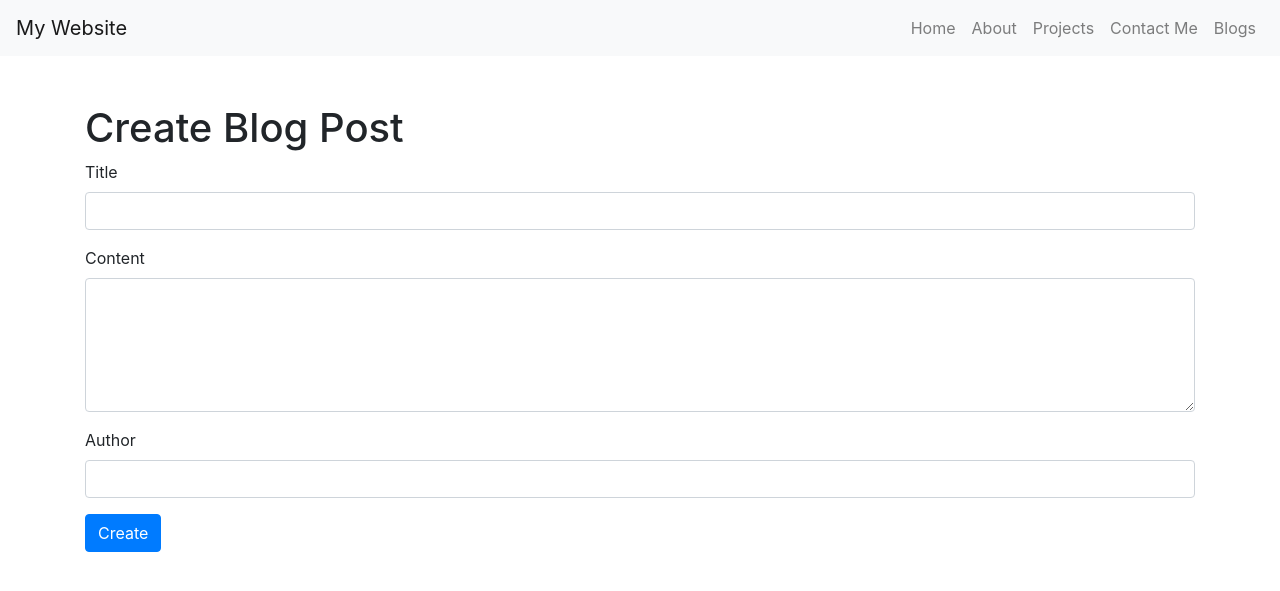
After one commit to suryansh-it/Portfolio-Website, a Flask app: page /create_blog in a window 1280 px wide. The commit adds this page. Shown: the top 591 px of the page. Run offline with Flask 3, Linux system fonts and the light colour scheme; some libraries are stand-ins or nearby versions.

Commit message:
adding create blog template and functionality

```diff
--- a/app.py
+++ b/app.py
@@ -1,4 +1,4 @@
-from flask import Flask, render_template, request, jsonify, url_for
+from flask import Flask, render_template, request, jsonify, url_for,redirect
 from models import db , Visitor , BlogData
 from flask_migrate import Migrate
 
@@ -70,6 +70,10 @@ def form():
 # Route to view a blog post
 @app.route('/view_blog', methods=['GET'])
 def blog():
+
+    if request.method == 'POST':
+        return redirect(url_for('create_blog'))
+
     posts = BlogData.query.all()  # Fetch all blog posts
     if not posts:
         # Return a message or redirect if no posts exist
@@ -77,7 +81,7 @@ def blog():
     return render_template('view_blog.html', posts=posts)
 
 
-@app.route('/view_blog', methods=['POST', 'GET'])
+@app.route('/create_blog', methods=['POST', 'GET'])
 def create_blog():
     if request.method == 'POST':
         data = request.get_json()  # Get JSON data from the client
@@ -85,15 +89,14 @@ def create_blog():
             title=data['title'],
             content=data['content'],
             author=data['author'],
-
         )
         db.session.add(new_blog)
         db.session.commit()
-
+        # return redirect(url_for('view_blog'))
         return jsonify({
             'messagecontent': 'Blog created successfully','title' :new_blog.title
         } )
-    return render_template('blog.html')
+    return render_template('create_blog.html')
 
 
 # @app.route('/view_blog/<int:id>', methods=["GET"])
--- /dev/null
+++ b/static/js/create_blog.js
@@ -0,0 +1,23 @@
+document
+        .getElementById("create-blog-form")
+        .addEventListener("submit", function (event) {
+          event.preventDefault();
+          let form = event.target;
+          let data = {
+            title: form.title.value,
+            content: form.content.value,
+            author: form.author.value,
+          };
+          fetch("/create_blog", {
+            method: "POST",
+            headers: {
+              "Content-Type": "application/json",
+            },
+            body: JSON.stringify(data),
+          })
+            .then((response) => response.json())
+            .then((data) => {
+              alert(data.messagecontent);
+              window.location.href = "/";
+            });
+        });
--- /dev/null
+++ b/templates/create_blog.html
@@ -0,0 +1,32 @@
+{% extends "base.html" %} {% block content %}
+<h1>Create Blog Post</h1>
+<form action="{{ url_for('create_blog') }}" method="POST">
+  <div class="form-group">
+    <label for="title">Title</label>
+    <input type="text" class="form-control" id="title" name="title" required />
+  </div>
+  <div class="form-group">
+    <label for="content">Content</label>
+    <textarea
+      class="form-control"
+      id="content"
+      name="content"
+      rows="5"
+      required
+    ></textarea>
+  </div>
+  <div class="form-group">
+    <label for="author">Author</label>
+    <input
+      type="text"
+      class="form-control"
+      id="author"
+      name="author"
+      required
+    />
+  </div>
+  <button type="submit" class="btn btn-primary">Create</button>
+</form>
+
+<script src="static\js\create_blog.js"></script>
+{% endblock %}
--- a/templates/view_blog.html
+++ b/templates/view_blog.html
@@ -2,7 +2,7 @@
 %}
 <h1>Welcome to the Blog</h1>
 <div class="text-right">
-  <a href="{{ url_for('create_blog') }}" class="btn btn-primary"
+  <a href="{{ url_for('create_blog') }}" class="btn btn-primary mb-3"
     >Write a Blog Post</a
   >
 </div>
```
Also changed, not shown: templates/blog.html (deleted, +0 -78 lines).
